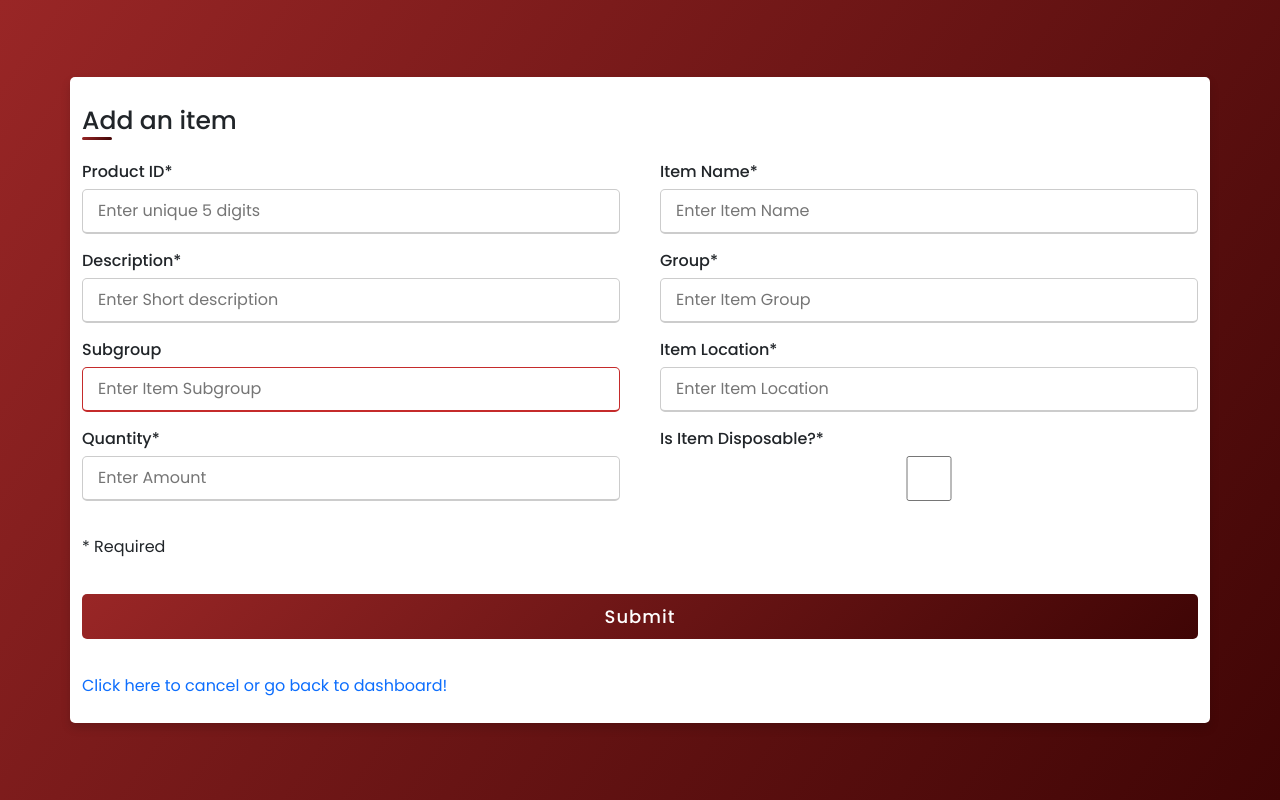
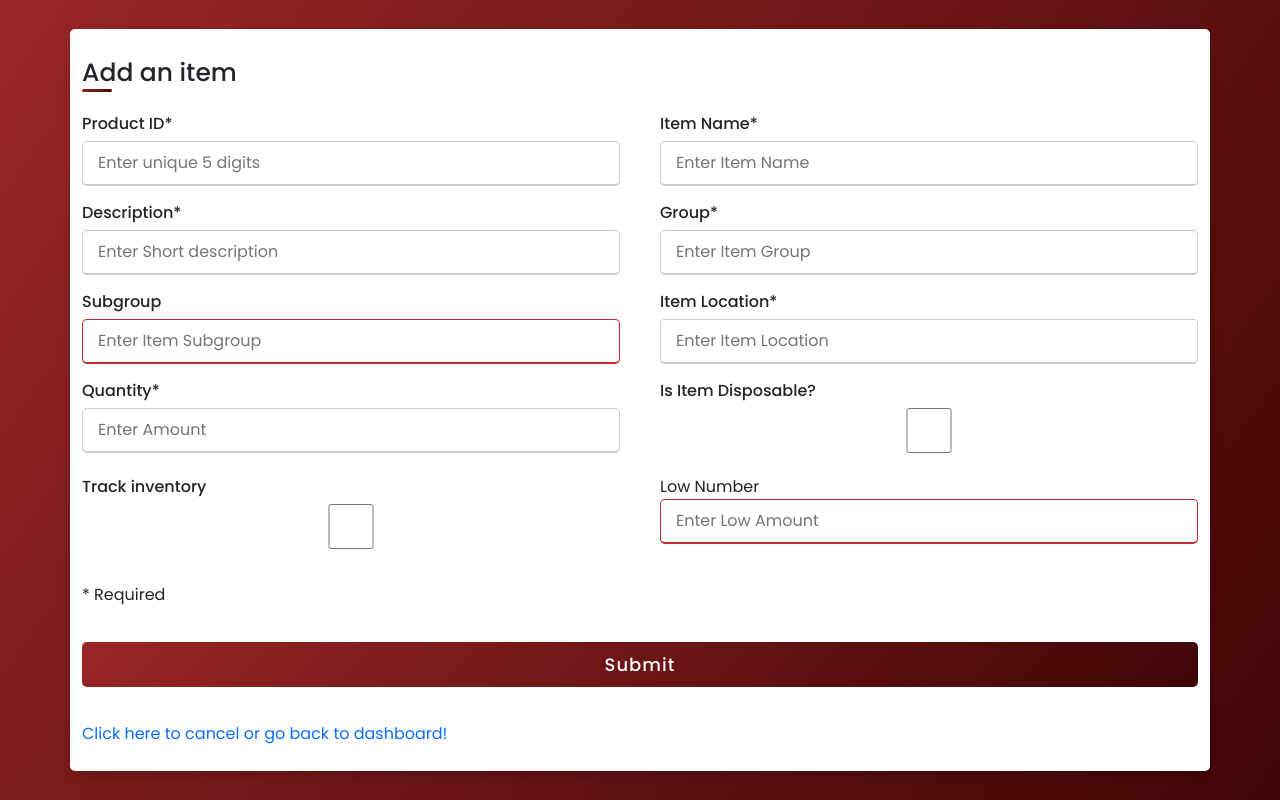
Before and after one commit to agalfred/Senior-Project, a Flask app: page /user/Inventory/Add in a window 1280 px wide. Run offline with Flask 2, Linux system fonts and the light colour scheme; a user stored in the database is signed in.

Commit message:
Added inventory tracking
Added inventory tracking system to the database as well as disposability of items

```diff
--- a/website/auth.py
+++ b/website/auth.py
@@ -239,6 +239,21 @@ def confirmedforgot_password(token):
 
     return render_template("confirmedforgot_password.html")
 
+@auth.route("/track-inv/<id>")
+@login_required
+def track_inv(id):
+    if session.get("id",None) is not None:
+        product = Inventory.query.filter_by(id = id).first()\
+
+        if product.tracklow == True and product.quantity <= product.lownum:
+            app.config.get('mailconfig.cfg')
+            mail = Mail(app)
+            email = "andrew.alfred@stmartin.edu"
+            msg = Message('Low stock alert for SMU Nursing Inventory',sender = 'buakthaimuay@gmail.com',recipients=[email])
+            msg.body = "The item " + product.product_name + " has fallen below your requested inventory of " + str(product.lownum) + ". \nConsider restocking soon."
+            mail.send(msg)
+    return
+
 @auth.route("/get-access")
 @login_required
 def get_access():
--- a/website/models.py
+++ b/website/models.py
@@ -36,7 +36,9 @@ class Inventory(db.Model):
     quantity= db.Column(db.Integer)
     group= db.Column(db.String(26))
     subgroup=db.Column(db.String(26))
-    ##dispose=db.Column(db.Boolean)
+    dispose=db.Column(db.Boolean)
+    tracklow=db.Column(db.Boolean)
+    lownum=db.Column(db.Integer)
     Creator = db.Column(db.Integer, db.ForeignKey('user.id', ondelete="CASCADE"),nullable=False) ##foreign key relationship //id of who added it.
 
 class AccessRequest(db.Model):
--- a/website/templates/Check-out.html
+++ b/website/templates/Check-out.html
@@ -29,6 +29,8 @@
           <div class="input-box">
             <span class="details">Product ID ({{data.product_name}})</span>
             <input type="text" id="product_id" name ="product_id" placeholder={{data.product_id}} value={{data.product_id}} required readonly>
+            <span class="details">Quantity</span>
+            <input type="number"  id="quantity" name ="quantity" placeholder="Enter Amount to Check-out" required min="1" max={{data.quantity}}>
             <span class="details">Reason for Check-out</span>
             <input type="text" id="reason" name ="reason" placeholder="Enter Reason for Check-out" required>
           </div>
--- a/website/templates/add.html
+++ b/website/templates/add.html
@@ -43,7 +43,7 @@
           </div>
           <div class="input-box">
             <span class="details">Subgroup </span>
-            <input type="text"  id="desc" name ="desc" placeholder="Enter Item Subgroup"> <!--made Subgroup not Req-->
+            <input type="text"  id="subgroup" name ="subgroup" placeholder="Enter Item Subgroup"> <!--made Subgroup not Req-->
           </div>
           <div class="input-box">
             <span class="details">Item Location*</span>
@@ -54,8 +54,16 @@
             <input type="number"  id="quantity" name ="quantity" placeholder="Enter Amount" required min="1" max="20000">
           </div>
           <div class="input-box">
-            <span class="details">Is Item Disposable?*</span>
-            <input type="checkbox" id="disposable" name="dispose" required>
+            <span class="details">Is Item Disposable?</span>
+            <input type="checkbox" id="dispose" name="dispose" value="True">
+          </div>
+          <div class="input-box">
+            <span class="details">Track inventory</span>
+            <input type="checkbox" id="tracklow" name="tracklow" value="True">
+          </div>
+          <div id="lownum-box" class="input-box">
+            <span class="">Low Number</span>
+            <input type="number"  id="lownum" name ="lownum" placeholder="Enter Low Amount" min="0" max="20000">
           </div>
         </div>
         <p>* Required</p>
--- a/website/templates/login.html
+++ b/website/templates/login.html
@@ -1,7 +1,7 @@
 {% extends "base.html"%}
 {% block title %}Login{% endblock %}
 {% block content %}
-<form method="POST">
+<form action="/login" method="POST">
 
     <div class="form-group">
         <h1>SMU Nursing Inventory</h1>
--- a/website/views.py
+++ b/website/views.py
@@ -2,6 +2,8 @@ from flask import Blueprint, render_template, flash, redirect
 from flask_login import login_required, current_user
 from flask import current_app as app
 from flask import request,session,flash,url_for
+
+from website.auth import track_inv
 from .import db
 from .models import AccessRequest, Borroweditem,Inventory
 import re
@@ -53,8 +55,10 @@ def Confirmed_Check_in(id):
         item = Borroweditem.query.filter_by(id=id).first()#querys the item from the given html row.id
 
         returnitemtoinv = Inventory.query.filter_by(product_id=item.product_id).first()##from that item, searches for the productid from inventory and adds back the quantity taken out
-        returnitemtoinv.quantity = returnitemtoinv.quantity + item.quantity
-        db.session.commit()
+        if returnitemtoinv.dispose != True:
+            returnitemtoinv.quantity = returnitemtoinv.quantity + item.quantity
+            db.session.commit()
+
         ##deletes the item nowfrom the borroweditem database
         db.session.delete(item)
         db.session.commit()
@@ -96,6 +100,9 @@ def add():
             subgroup = request.form.get("subgroup")
             i_loc= request.form.get("i_loc")
             quantity= request.form.get("quantity")##can only check one item a time
+            dispose = request.form.get("dispose")
+            tracklow = request.form.get("tracklow")
+            lownum = request.form.get("lownum")
 
             product_id = Inventory.query.filter_by(product_id=products_id).first()
 
@@ -109,7 +116,15 @@ def add():
                 else:
                     ##add input validation here regex
                     if re.search(pidpattern,products_id) and re.search(strpattern,product_name) and re.search(strpattern,group) and re.search(strpattern,desc) and re.search(strpattern,i_loc) and re.search(quantitypattern,quantity) and int(quantity)>0:
-                        add = Inventory(product_id=products_id, product_name=product_name, quantity=quantity, desc=desc, group=group, subgroup=subgroup, i_loc=i_loc,Creator=current_user.id)
+                        if dispose=="True":
+                            dispose=True
+                        else:
+                            dispose=False
+                        if tracklow=="True":
+                            tracklow=True
+                        else:
+                            tracklow=False
+                        add = Inventory(product_id=products_id, product_name=product_name, quantity=quantity, desc=desc, group=group, subgroup=subgroup, i_loc=i_loc, dispose=dispose, tracklow=tracklow, lownum=lownum, Creator=current_user.id)
                         db.session.add(add)
                         db.session.commit()
                         flash("Successfully added.",category="success")
@@ -129,7 +144,7 @@ def Check_out():
             if request.form['submit_button'] == "Submit":
                 products_id = request.form.get("product_id")
                 reason = request.form.get("reason")
-                quantity = 1    ##can only check one item a time
+                quantity = request.form.get("quantity")    ##changed to be able to check out up to the max on hand
 
                 product = Inventory.query.filter_by(product_id=products_id).first()
 
@@ -142,8 +157,10 @@ def Check_out():
                         db.session.add(borrowing)
                         db.session.commit()
 
-                        product.quantity = product.quantity - quantity
+                        product.quantity = product.quantity - int(quantity)
                         db.session.commit()
+
+                        track_inv(product.id)
 
                         flash("Successfully borrowed.",category="success")
                         return redirect(url_for('views.user'))
```
Also changed, not shown: website/database.db.
